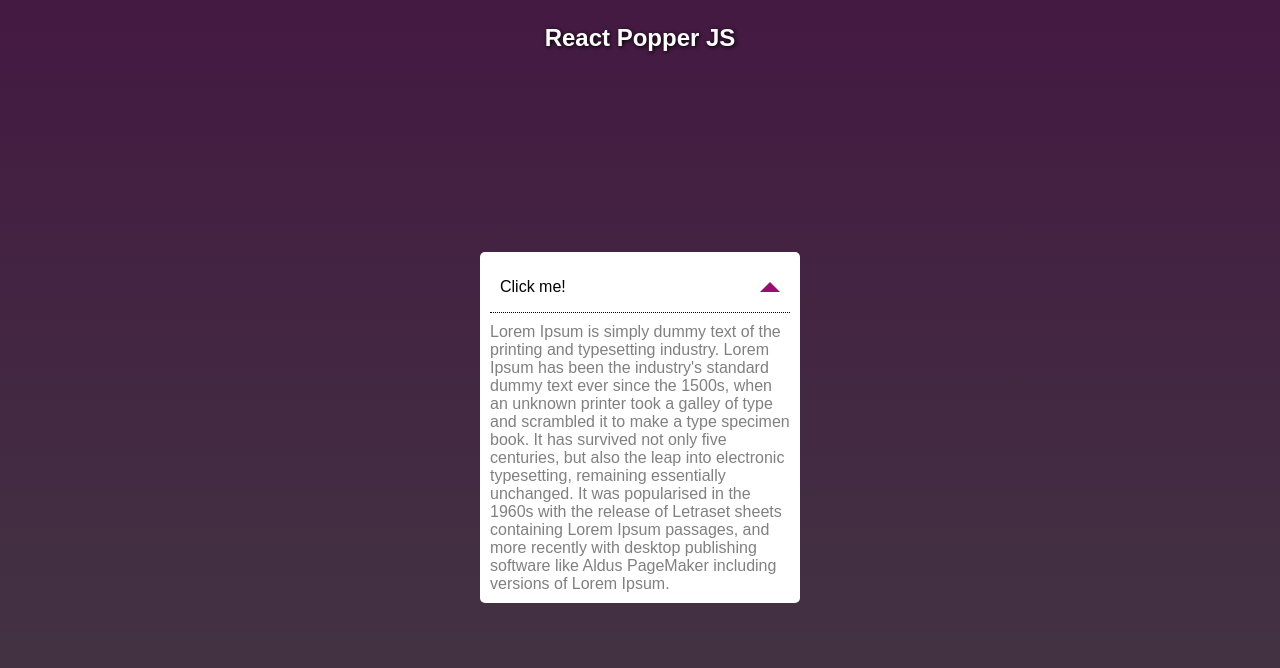
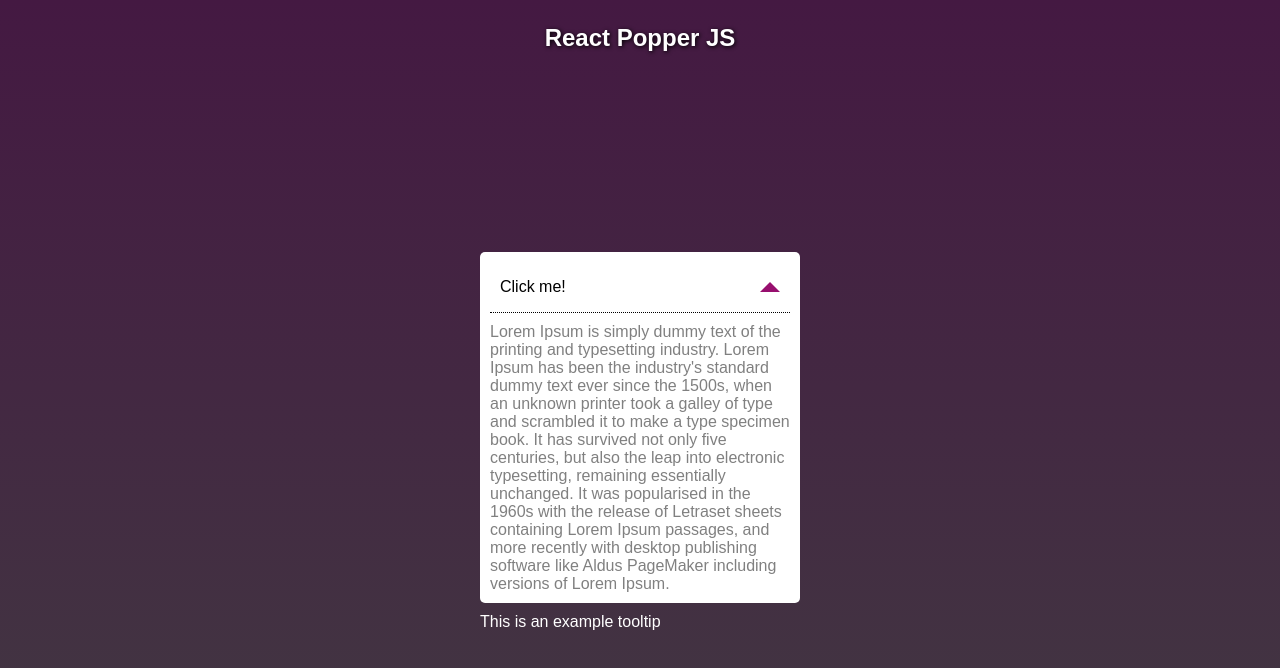
Before and after one commit to mdeveloper20/reactReminder, a React (Create React App) app: page / in a window 1280 px wide. Both pictures are taken after a click on the element "Click me!". Shown: the top 668 px of the page. Built offline with nearby package versions, Linux system fonts and the light colour scheme; the HTML template or start-up script is replaced by a standard one.

Commit message:
add popper to the project and configure it.

```diff
--- a/src/App.css
+++ b/src/App.css
@@ -68,3 +68,12 @@
 .box .description-active{
   display: block;
 }
+
+.tooltip{
+  background-color: indianred;
+}
+
+.tooltip-hidden{
+  visibility: hidden;
+  pointer-events: none;
+}
--- a/src/App.js
+++ b/src/App.js
@@ -1,10 +1,24 @@
-import React, { useState } from 'react'
+import React, { useState, useRef } from 'react'
 import classNames from 'classnames'
 import './App.css'
+import { usePopper } from 'react-popper'
 
 function App () {
   const [isOpen, setIsOpen] = useState(false)
+  const boxRef = useRef()
+  const tooltipRef = useRef()
 
+  const { styles, attributes } = usePopper(boxRef.current, tooltipRef.current, {
+    modifiers: [
+      {
+        name: 'offset',
+        options: {
+          offset: [0, 10]
+        }
+      }
+    ],
+    placement: 'bottom-start'
+  })
   const onClickHeader = () => {
     setIsOpen(!isOpen)
   }
@@ -13,13 +27,17 @@
     <div className='app'>
       <h3>React Popper JS</h3>
 
-      <div className='box'>
+      <div ref={boxRef} className='box'>
         <p onClick={onClickHeader} className="title">Click me! <i className="arrow-up"></i></p>
 
         <div className={classNames('description', { 'description-active': isOpen })}>
         Lorem Ipsum is simply dummy text of the printing and typesetting industry. Lorem Ipsum has been the industry's standard dummy text ever since the 1500s, when an unknown printer took a galley of type and scrambled it to make a type specimen book. It has survived not only five centuries, but also the leap into electronic typesetting, remaining essentially unchanged. It was popularised in the 1960s with the release of Letraset sheets containing Lorem Ipsum passages, and more recently with desktop publishing software like Aldus PageMaker including versions of Lorem Ipsum.
         </div>
       </div>
+
+      <div id="tooltip" className={classNames({ 'tooltip-hidden': !isOpen })} ref={tooltipRef} style={styles.popper} {...attributes.popper}>
+        This is an example tooltip
+      </div>
     </div>
   )
 }
```
Also changed, not shown: 1 other file (tests, documents, lock files or other folders).
